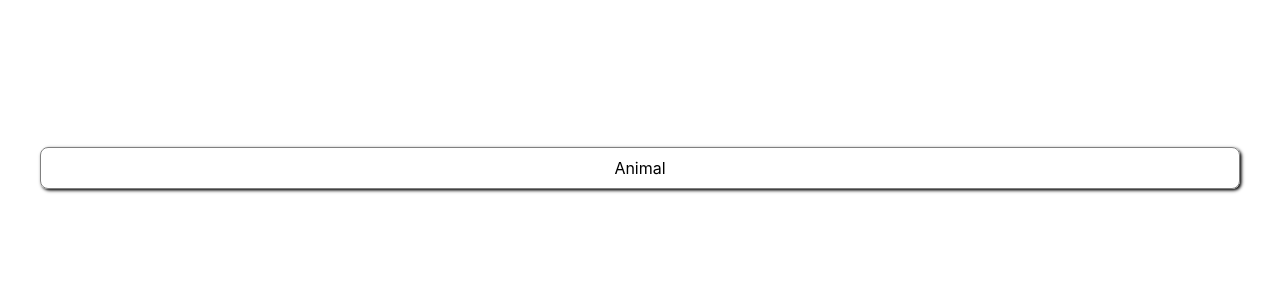
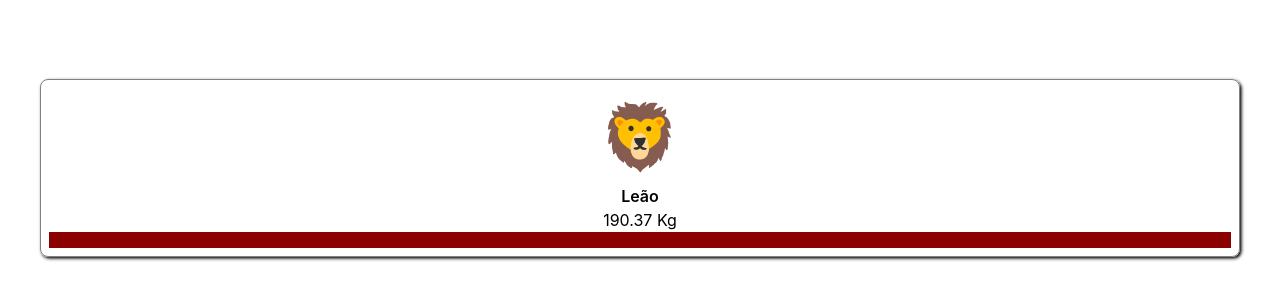
Before and after one commit to ufjf-dcc207/ufjf-dcc207-2024-3-a-atv03-C9BrenoFR, a React (Vite) app: page / in a window 1280 px wide. Shown: the part 232-532 px from the top of the page. Built offline with nearby package versions, Linux system fonts and the light colour scheme.

Commit message:
Adiciona estilo inicial

```diff
--- a/src/Animal.css
+++ b/src/Animal.css
@@ -4,3 +4,21 @@
     padding: 0.5em;
     border-radius: 0.5em;
 }
+
+.animal :nth-child(1){
+    font-size: 4em;
+}
+
+.animal :nth-child(2){
+    font-weight: 600;
+}
+
+.animal :nth-child(3){
+    color: 0.6;
+}
+
+.animal :nth-child(4){
+    background-color: darkred;
+    color: red;
+    min-height: 1em;
+}
--- a/src/Animal.tsx
+++ b/src/Animal.tsx
@@ -1,5 +1,17 @@
 import "./Animal.css";
 
-export default function Animal(){
-    return <div className="animal">Animal</div>
+interface AnimalProps{
+    icone: string;
+    nome: string;
+    peso: number;
+    extincao: boolean;
 }
+
+export default function Animal({icone, nome, peso, extincao}: AnimalProps){
+    return <div className="animal">
+        <div>{icone}</div>
+        <div>{nome}</div>
+        <div>{peso.toLocaleString()} Kg</div>
+        <div>{extincao}</div>
+    </div>
+}
--- a/src/App.tsx
+++ b/src/App.tsx
@@ -5,7 +5,7 @@
 
   return (
     <div className="app">
-      <Animal/>
+      <Animal icone='🦁' nome='Leão' peso={190.37} extincao={true} />
     </div>
   )
 }
```
